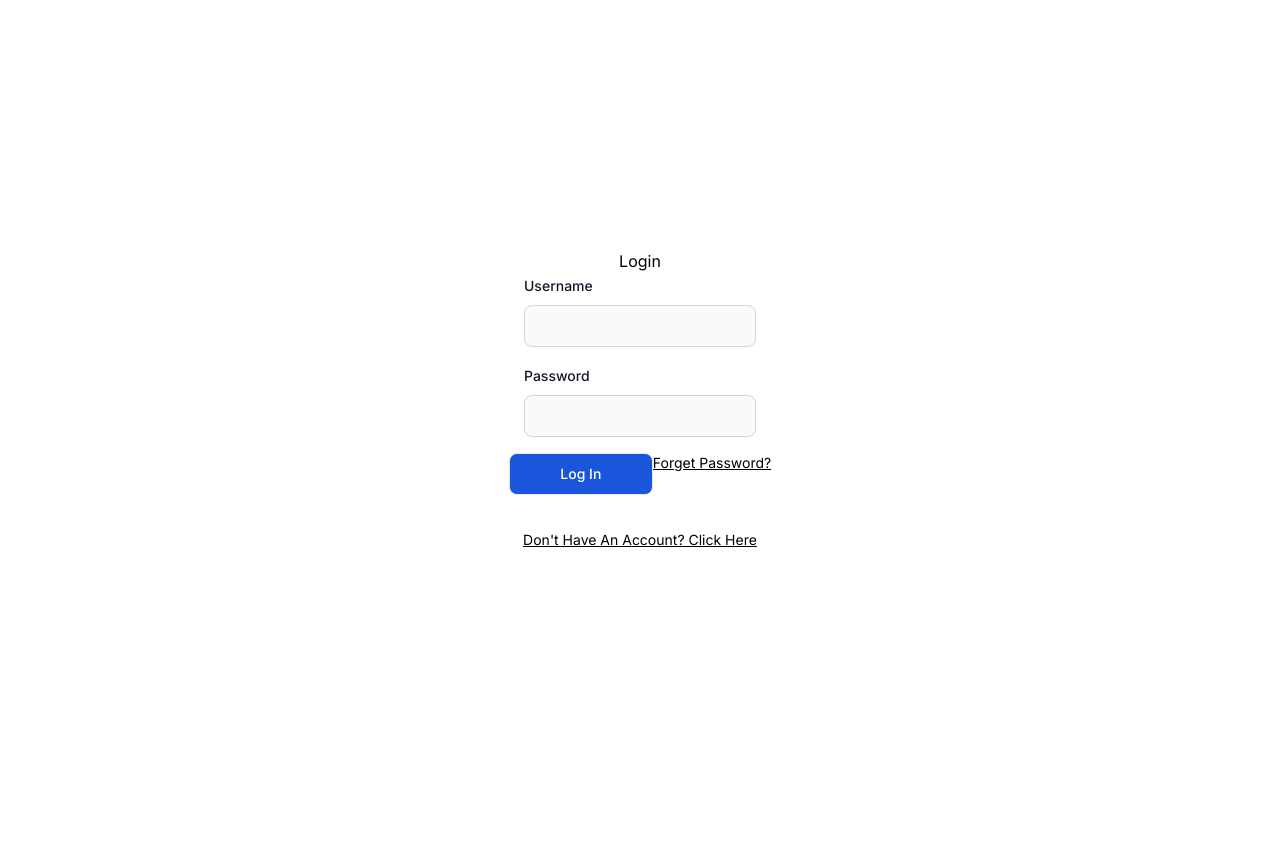
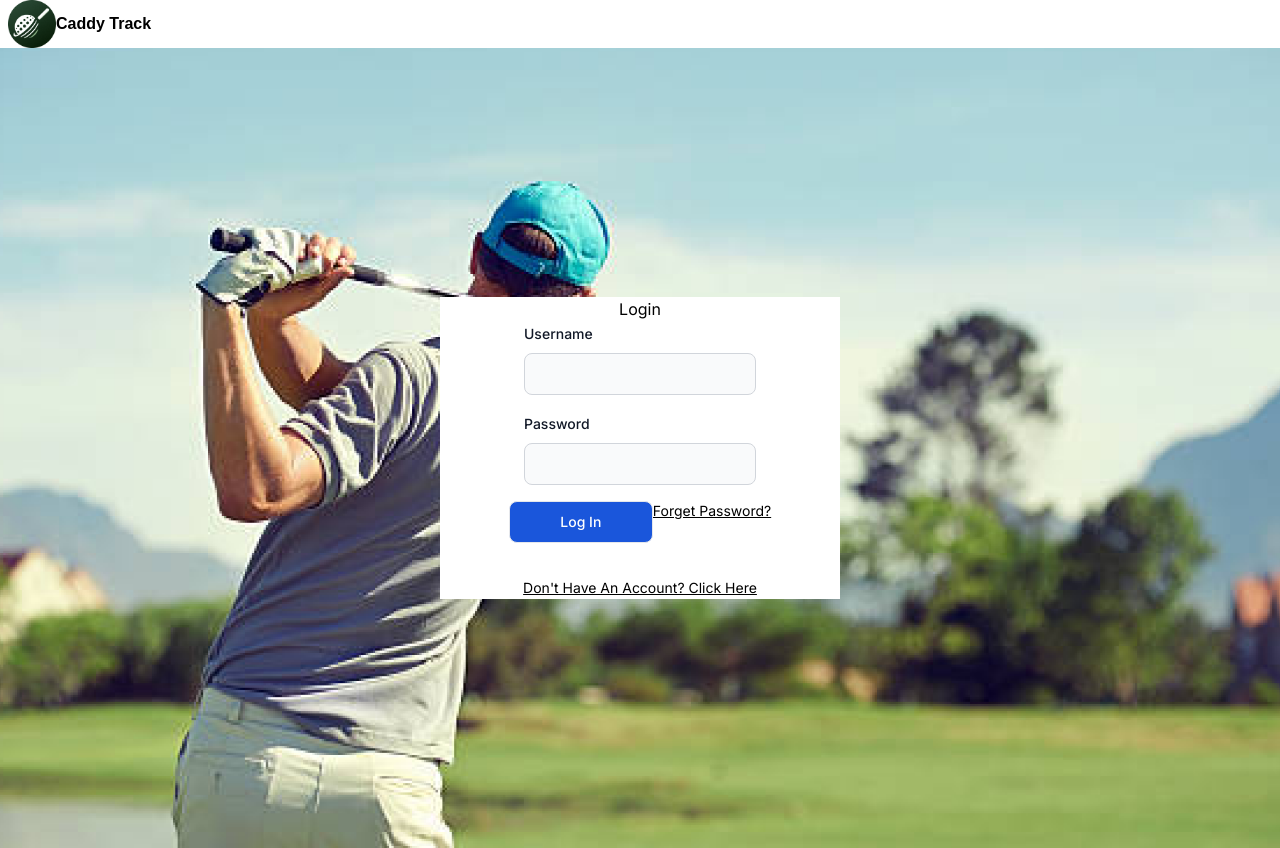
Before and after one commit to AidanYounathan/caddytrackfrontend, a Next.js app: page /Login in a window 1280 px wide. Before the commit the page ends 800 px from the top, so only its background shows below. Built offline with nearby package versions, Linux system fonts and the light colour scheme.

Commit message:
Login is more styled, next to work on is forgot password

```diff
--- a/src/app/Login/page.tsx
+++ b/src/app/Login/page.tsx
@@ -1,11 +1,15 @@
 import LoginComponent from "@/Components/LoginComponent";
+import BareNavBarComponent from "@/Components/BareNavBarComponent";
 
 
 export default function Home() {
 
   return (
     <>
+      <BareNavBarComponent/>
       <div className="background w-screen h-screen flex">
+
+
          <div className="w-[400px] m-auto">
           <LoginComponent/>
           </div>
--- a/src/app/globals.css
+++ b/src/app/globals.css
@@ -52,3 +52,10 @@
   font-weight: normal;
   font-style: normal;
 }
+
+.background{
+  background-image: url('../assets/GolfGuy.png');
+  background-position: center;
+  background-size: cover;
+  background-repeat: no-repeat;
+}
```
